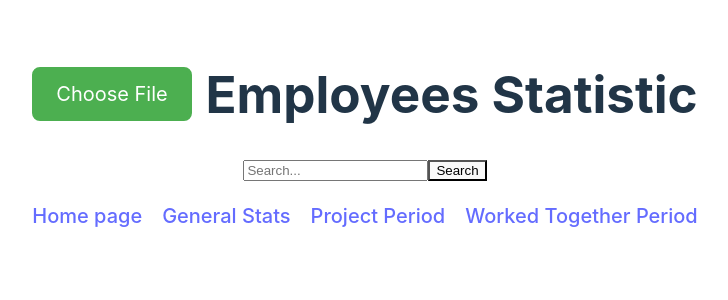
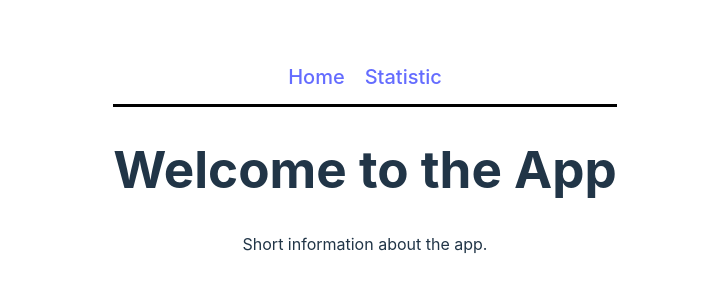
Before and after one commit to visionNew/Employees-Worked-Together, a React (Vite) app: page / in a window 1280 px wide. Shown: the top 300 px of the page, without its empty margins (275-1003 px from the left). Built offline with nearby package versions, Linux system fonts and the light colour scheme.

Commit message:
change structure and path in react-router

```diff
--- a/src/App.jsx
+++ b/src/App.jsx
@@ -1,47 +1,26 @@
-import { useState } from 'react';
-import { NavLink, Outlet } from 'react-router-dom';
-import { handleFileUpload } from './utils/handleFailUtils';
-import ErrorDisplay from './components/ErrorDisplay/ErrorDisplay';
-import FileInput from "./components/FileInput/FileInput";
+import { Route, Routes } from 'react-router-dom';
+import Home from './Pages/Home/Home';
+import Main from './Pages/Main/Main';
+import Statistic from './Pages/Statistic/Statistic';
+import DataTable from './Pages/DataTable';
+import DaysWorkedByProjectTable from './Pages/DaysWorkedByProjectTable';
+import DaysWorkedTogetherTable from './Pages/DaysWorkedTogetherTable';
 import './App.css'
-import SearchInput from './components/SearshInput';
 
 
 function App() {
-  const [data, setData] = useState([]);
-  const [errors, setErrors] = useState([]);
-
-  const handleFileChange = (e) => {
-    handleFileUpload(e, setData, setErrors);
-  };
 
   return (
-    <>
-      <div className="App">
-        <header className="app__header">
-          {/* <div className="header__logo"><img src={Logo} alt="logo" /></div> */}
-          <FileInput onChange={handleFileChange} />
-          <h1>Employees Statistic</h1>
-        </header>
-
-        {!!errors.length && <ErrorDisplay errors={errors} />}
-          <SearchInput data={data} searchKey={0}/>
-        <nav>
-          <NavLink to="/">Home page</NavLink>
-          <NavLink to={"/overall-stats"} state={{ data: data }}>
-              General Stats
-          </NavLink>
-          <NavLink to={"/worked-project-period"} state={{ data: data }}>
-              Project Period
-          </NavLink>
-          <NavLink to={"/worked-together-period"} state={{ data: data }}>
-              Worked Together Period
-          </NavLink>
-        </nav>
-
-        {!!data.length && <Outlet />}
-      </div>
-    </>
+    <Routes>
+            <Route path="/" element={<Main />}>
+                <Route path="" element={<Home />} />
+                <Route path="employees-statistic" element={<Statistic />}>
+                    <Route path="overall-stats" element={<DataTable/>} />
+                    <Route path="worked-project-period" element={<DaysWorkedByProjectTable />} />
+                    <Route path="worked-together-period" element={<DaysWorkedTogetherTable />} />
+                </Route>
+            </Route>
+        </Routes>
   )
 }
 
--- a/src/components/DataTable.jsx
+++ b/src/Pages/DataTable.jsx
@@ -1,6 +1,7 @@
 import { useLocation } from 'react-router-dom';
-import Table from './Table/Table';
-import { useSortData, sortData } from '../utils/sortUtils';
+import { sortData } from '../utils/sortUtils';
+import { useSortData } from '../hooks/useSortData';
+import Table from '../components/Table/Table';
 
 function DataTable() {
     const location = useLocation();
--- a/src/components/DaysWorkedByProjectTable.jsx
+++ b/src/Pages/DaysWorkedByProjectTable.jsx
@@ -1,7 +1,8 @@
 import { useLocation } from 'react-router-dom';
-import { useSortData, sortData } from '../utils/sortUtils';
+import { sortData } from '../utils/sortUtils';
+import { useSortData } from '../hooks/useSortData';
 import * as dataManipulation from '../utils/calculateUtils';
-import Table from './Table/Table';
+import Table from '../components/Table/Table';
 
 function DaysWorkedByProjectTable() {
     const location = useLocation();
--- a/src/components/DaysWorkedTogetherTable.jsx
+++ b/src/Pages/DaysWorkedTogetherTable.jsx
@@ -1,7 +1,8 @@
 import { useLocation } from 'react-router-dom';
-import Table from './Table/Table';
-import { useSortData, sortData } from '../utils/sortUtils';
+import { sortData } from '../utils/sortUtils';
+import { useSortData } from '../hooks/useSortData';
 import * as dataManipulation  from '../utils/calculateUtils';
+import Table from '../components/Table/Table';
 
 function DaysWorkedTogetherTable() {
     const location = useLocation();
--- /dev/null
+++ b/src/Pages/Home/Home.jsx
@@ -0,0 +1,10 @@
+function Home() {
+    return (
+        <>
+            <h1>Welcome to the App</h1>
+            <p>Short information about the app.</p>
+        </>
+    );
+}
+
+export default Home;
--- /dev/null
+++ b/src/Pages/Main/Main.jsx
@@ -0,0 +1,24 @@
+import { NavLink, Outlet } from "react-router-dom"
+
+function Main() {
+    return (
+        <div>
+            <div
+                style={{
+                    padding: "10px",
+                    borderBottom: "3px solid #000",
+                }}
+            >
+                <nav>
+                    <NavLink to={"/"}>Home</NavLink>
+                    <NavLink to={"/employees-statistic"}>Statistic</NavLink>
+                </nav>
+            </div>
+            <div style={{ maxWidth: "1440px", margin: "10px auto" }}>
+                <Outlet />
+            </div>
+        </div>
+    )
+}
+
+export default Main
--- /dev/null
+++ b/src/Pages/Statistic/Statistic.jsx
@@ -0,0 +1,38 @@
+import { useState } from 'react';
+import { NavLink, Outlet } from 'react-router-dom';
+import { handleFileUpload } from '../../utils/handleFailUtils';
+import FileInput from '../../components/FileInput/FileInput';
+import ErrorDisplay from '../../components/ErrorDisplay/ErrorDisplay';
+
+
+
+function Statistic() {
+    const [data, setData] = useState([]);
+    const [errors, setErrors] = useState([]);
+
+    const handleFileChange = (e) => {
+    handleFileUpload(e, setData, setErrors);
+    };
+    return (
+        <div>
+            <h1>Statistic Employees</h1>
+            <FileInput onChange={handleFileChange} />
+
+            {!!errors.length && <ErrorDisplay errors={errors} />}
+            <nav>
+                <NavLink to={"/employees-statistic/overall-stats"} state={{ data: data }}>
+                    Overall Statistic
+                </NavLink>
+                <NavLink to={"/employees-statistic/worked-project-period"} state={{ data: data }}>
+                    Project Period
+                </NavLink>
+                <NavLink to={"/employees-statistic/worked-together-period"} state={{ data: data }}>
+                    Worked Together Period
+                </NavLink>
+            </nav>
+            {!!data.length && <Outlet />}
+        </div>
+    );
+}
+
+export default Statistic;
--- /dev/null
+++ b/src/hooks/useSortData.js
@@ -0,0 +1,28 @@
+import { useState } from 'react';
+
+function useSortData() {
+    const [sortColumn, setSortColumn] = useState(null);
+    const [sortOrder, setSortOrder] = useState('asc');
+
+    const resetSort = () => {
+        setSortColumn(null);
+        setSortOrder('asc');
+    };
+
+    const handleSort = (column) => {
+        if (column === sortColumn) {
+            setSortOrder(sortOrder === 'asc' ? 'desc' : 'asc');
+
+            if (sortOrder === 'desc') {
+                resetSort();
+            }
+        } else {
+            setSortOrder('asc');
+            setSortColumn(column);
+        }
+    };
+
+    return { sortColumn, sortOrder, resetSort, handleSort };
+}
+
+export { useSortData }
--- a/src/index.jsx
+++ b/src/index.jsx
@@ -1,28 +1,10 @@
-import ReactDOM from 'react-dom/client'
-import { BrowserRouter, Route, Routes } from "react-router-dom";
-import App from './App.jsx'
-import './index.css'
-import DataTable from './components/DataTable.jsx';
-import DaysWorkedByProjectTable from './components/DaysWorkedByProjectTable.jsx';
-import DaysWorkedTogetherTable from './components/DaysWorkedTogetherTable.jsx';
+import ReactDOM from 'react-dom/client';
+import { BrowserRouter } from 'react-router-dom';
+import App from './App.jsx';
+import './index.css';
 
 ReactDOM.createRoot(document.getElementById('root')).render(
     <BrowserRouter>
-            <Routes>
-                <Route path="/" element={<App />}>
-                    <Route
-                        path="/overall-stats"
-                        element={<DataTable />}
-                    />
-                    <Route
-                        path="/worked-project-period"
-                        element={<DaysWorkedByProjectTable />}
-                    />
-                    <Route
-                        path="/worked-together-period"
-                        element={<DaysWorkedTogetherTable />}
-                    />
-                </Route>
-            </Routes>
+        <App />
     </BrowserRouter>
 )
--- a/src/utils/sortUtils.js
+++ b/src/utils/sortUtils.js
@@ -1,30 +1,3 @@
-import { useState } from 'react';
-
-function useSortData() {
-    const [sortColumn, setSortColumn] = useState(null);
-    const [sortOrder, setSortOrder] = useState('asc');
-
-    const resetSort = () => {
-        setSortColumn(null);
-        setSortOrder('asc');
-    };
-
-    const handleSort = (column) => {
-        if (column === sortColumn) {
-            setSortOrder(sortOrder === 'asc' ? 'desc' : 'asc');
-
-            if (sortOrder === 'desc') {
-                resetSort();
-            }
-        } else {
-            setSortOrder('asc');
-            setSortColumn(column);
-        }
-    };
-
-    return { sortColumn, sortOrder, resetSort, handleSort };
-}
-
 function sortData(data, sortColumn, sortOrder) {
     return [...data].sort((a, b) => {
         const columnA = a[sortColumn];
@@ -40,4 +13,4 @@ function sortData(data, sortColumn, sortOrder) {
     });
 }
 
-export { useSortData, sortData }
+export { sortData }
```
Also changed, not shown: src/Pages/Home/Home.css (added), src/components/FileInput/SearchInput.jsx (renamed from src/components/SearshInput.jsx).
